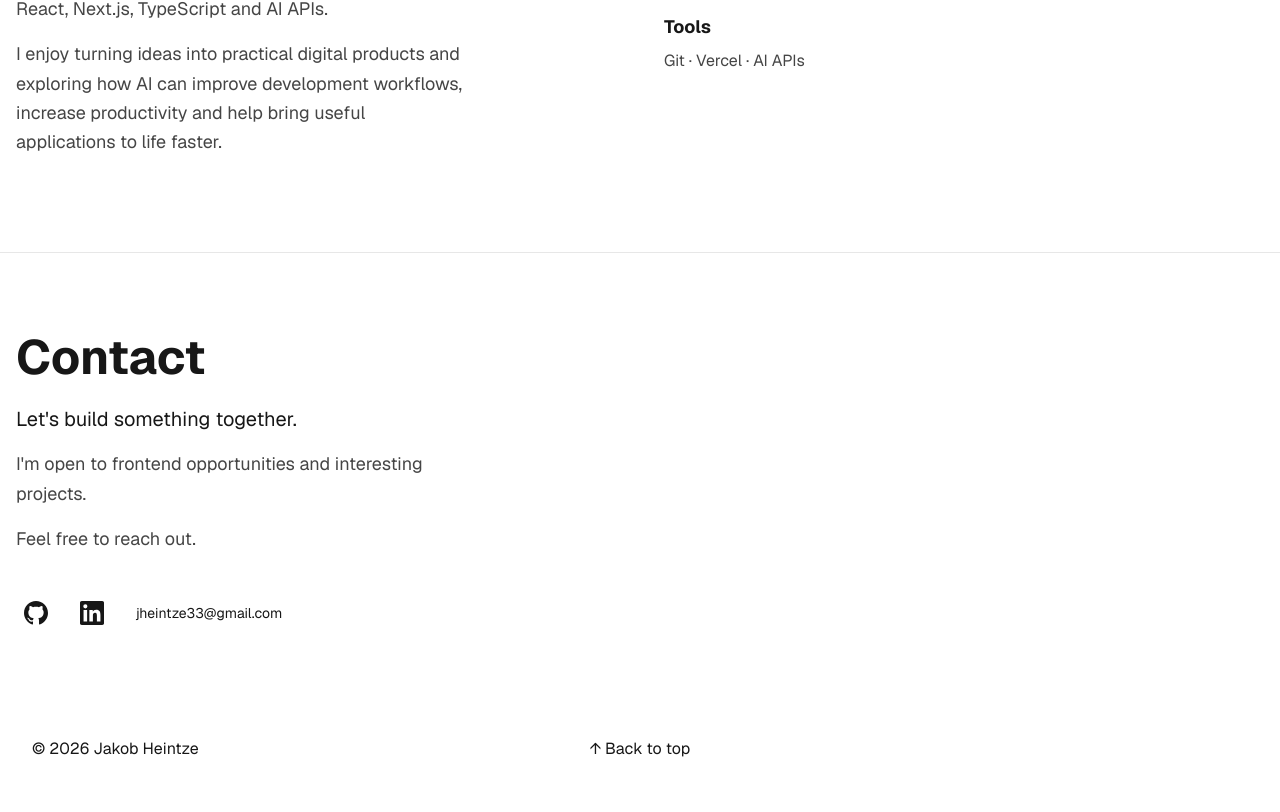
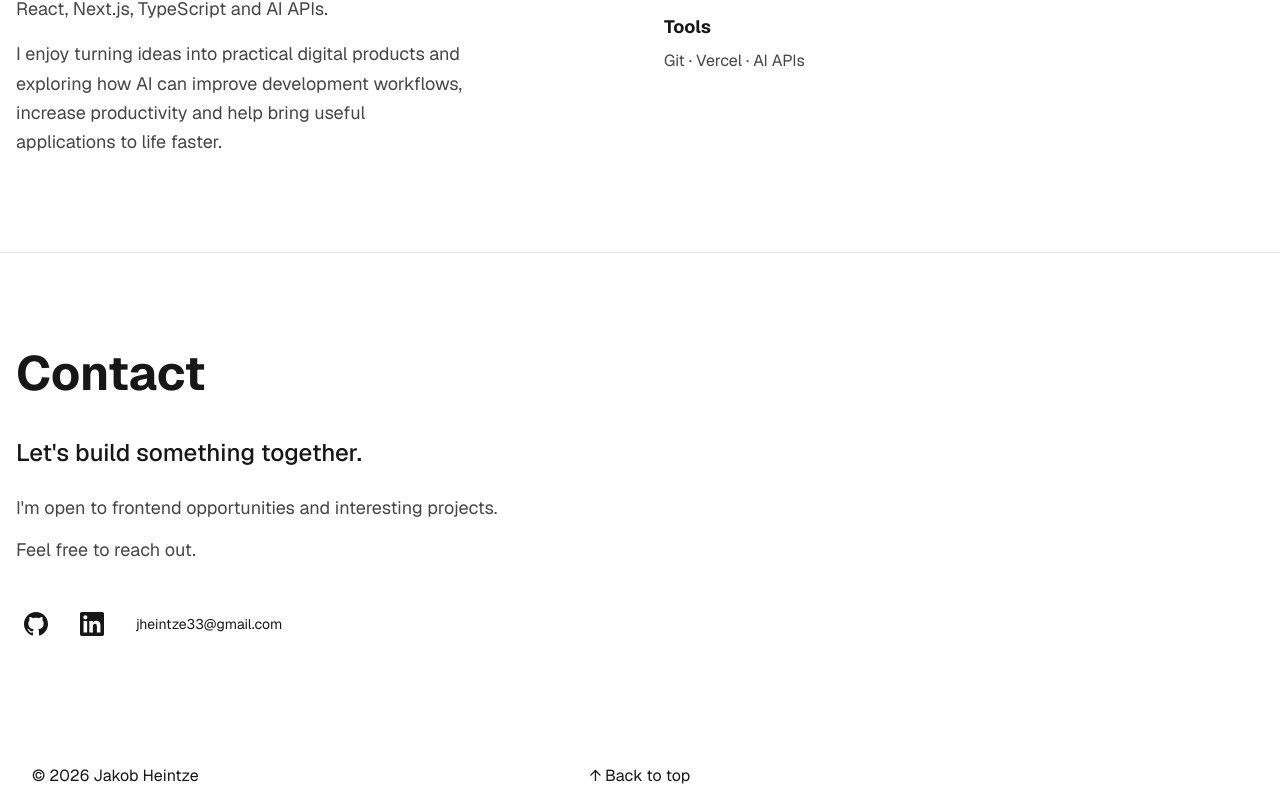
Before and after one commit to Jheintze/portfolio, a Next.js app: page / in a window 1280 px wide. Shown: the part 2143-2955 px from the top of the page. Before the commit the page ends 2928 px from the top, so only its background shows below. Built offline with nearby package versions, Linux system fonts and the light colour scheme.

Commit message:
fix contact layout

```diff
--- a/src/components/Contact.tsx
+++ b/src/components/Contact.tsx
@@ -10,19 +10,23 @@ const sectionHeadingClassName = "text-4xl font-bold sm:text-5xl";
 
 export default function Contact() {
   return (
-    <section id="contact" className="mx-auto max-w-7xl px-4 py-16 sm:py-20">
-      <h2 className={sectionHeadingClassName}>Contact</h2>
+    <section id="contact" className="mx-auto max-w-7xl px-4 py-20 sm:py-24">
+     <h2 className={sectionHeadingClassName}>Contact</h2>
 
-      <div className="mt-6 max-w-md space-y-4 text-lg leading-relaxed text-foreground/80">
-        <p className="text-lg text-foreground sm:text-xl">
-          Let&apos;s build something together.
-        </p>
-        <p>
-          I&apos;m open to frontend opportunities and interesting projects.
-        </p>
-        <p>Feel free to reach out.</p>
-      </div>
+<div className="mt-10 max-w-xl">
+  <p className="text-2xl font-medium">
+    Let's build something together.
+  </p>
 
+  <div className="mt-6 space-y-3 text-lg leading-relaxed text-foreground/80">
+    <p>
+      I&apos;m open to frontend opportunities and interesting projects.
+    </p>
+    <p>
+      Feel free to reach out.
+    </p>
+  </div>
+</div>
       <div className="mt-8 flex flex-wrap items-center gap-2 sm:mt-10 sm:gap-4">
 
         <a
```
